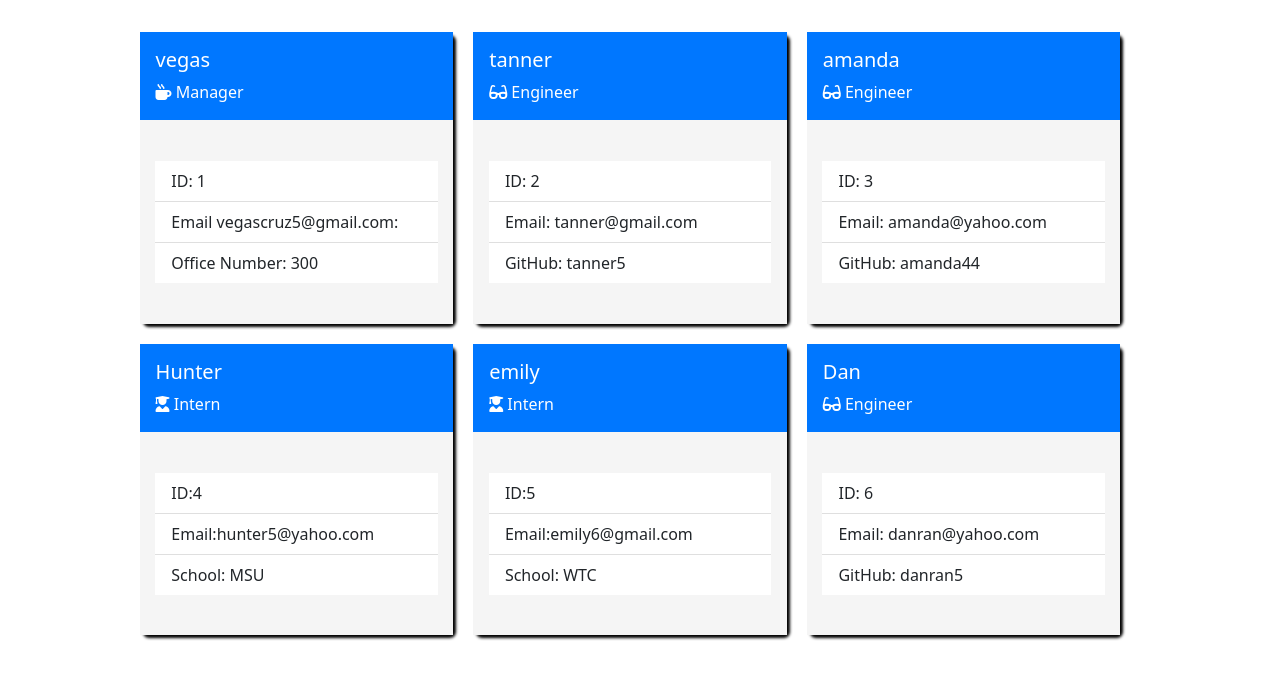
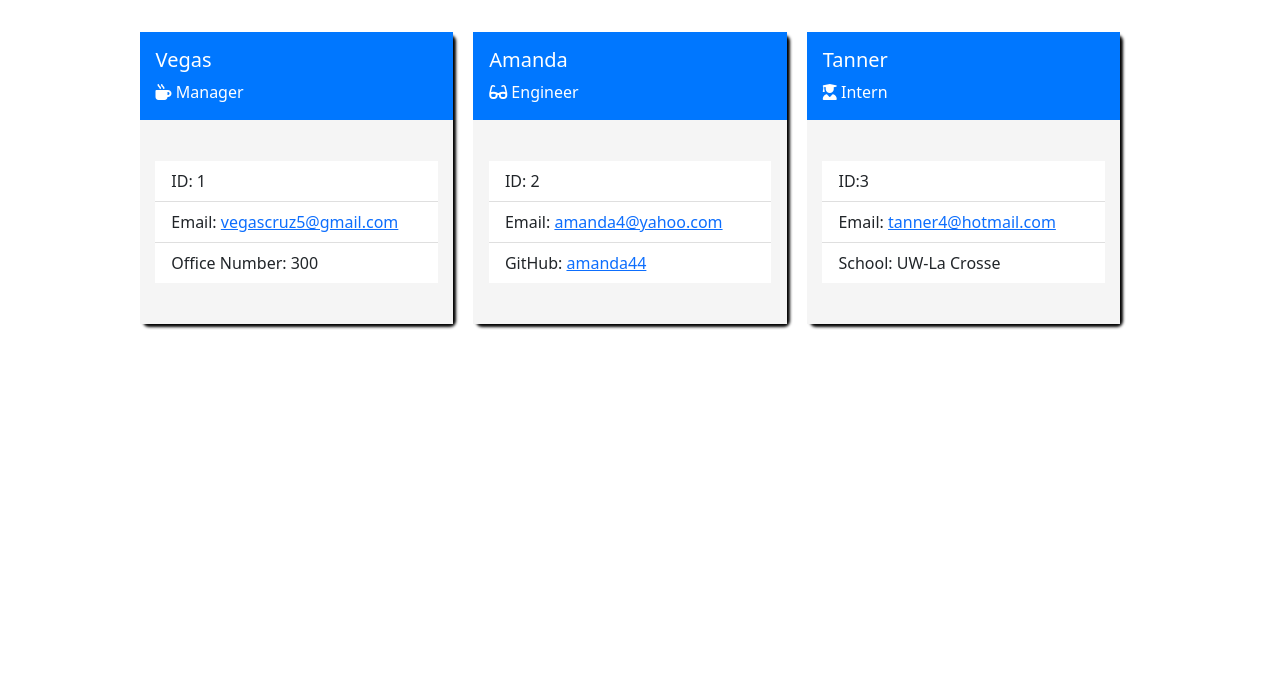
Before and after one commit to vegascruz/MSU-Team-Profile-Generator, a website: page index.html in a window 1280 px wide. Shown: the part 99-778 px from the top of the page. Drawn offline with nearby package versions, Linux system fonts and the light colour scheme.

Commit message:
Final final commit. forgot to run tests, and also a README.md

```diff
--- a/index.html
+++ b/index.html
@@ -16,13 +16,13 @@
 
     <div class="card">
       <div class="card-body">
-        <h5 class="card-title">vegas</h5>
+        <h5 class="card-title">Vegas</h5>
         <p class="card-text"><i class="fa-solid fa-mug-hot"></i> Manager</p>
       </div>
       <div>
           <ul id="card-list"class="list-group list-group-flush">
               <li class="list-group-item">ID: 1</li>
-              <li class="list-group-item">Email vegascruz5@gmail.com:</li>
+              <li class="list-group-item">Email: <a href="mailto:vegascruz5@gmail.com">vegascruz5@gmail.com</a></li>
               <li class="list-group-item">Office Number: 300</li>
           </ul>
       </div>
@@ -31,74 +31,32 @@
 
   <div class="card">
       <div class="card-body">
-        <h5 class="card-title">tanner</h5>
+        <h5 class="card-title">Amanda</h5>
         <p class="card-text"><i class="fa-solid fa-glasses"></i> Engineer</p>
       </div>
       <div>
           <ul id="card-list"class="list-group list-group-flush">
               <li class="list-group-item">ID: 2</li>
-              <li class="list-group-item">Email: tanner@gmail.com</li>
-              <li class="list-group-item">GitHub: tanner5</li>
-          </ul>
-      </div>
-  </div>
-
-  <div class="card">
-      <div class="card-body">
-        <h5 class="card-title">amanda</h5>
-        <p class="card-text"><i class="fa-solid fa-glasses"></i> Engineer</p>
-      </div>
-      <div>
-          <ul id="card-list"class="list-group list-group-flush">
-              <li class="list-group-item">ID: 3</li>
-              <li class="list-group-item">Email: amanda@yahoo.com</li>
-              <li class="list-group-item">GitHub: amanda44</li>
+              <li class="list-group-item">Email: <a href="mailto:amanda4@yahoo.com">amanda4@yahoo.com</a></li>
+              <li class="list-group-item">GitHub: <a href="https://github.com/amanda44" target="_blank">amanda44</a></li>
           </ul>
       </div>
   </div>
 
     <div class="card">
       <div class="card-body">
-        <h5 class="card-title">Hunter</h5>
+        <h5 class="card-title">Tanner</h5>
         <p class="card-text"><i class="fa-solid fa-user-graduate"></i> Intern</p>
       </div>
       <div>
           <ul id="card-list"class="list-group list-group-flush">
-              <li class="list-group-item">ID:4</li>
-              <li class="list-group-item">Email:hunter5@yahoo.com</li>
-              <li class="list-group-item">School: MSU</li>
+              <li class="list-group-item">ID:3</li>
+              <li class="list-group-item">Email: <a href="mailto:tanner4@hotmail.com">tanner4@hotmail.com</a></li>
+              <li class="list-group-item">School: UW-La Crosse</li>
           </ul>
       </div>
     </div>
 
-    <div class="card">
-      <div class="card-body">
-        <h5 class="card-title">emily</h5>
-        <p class="card-text"><i class="fa-solid fa-user-graduate"></i> Intern</p>
-      </div>
-      <div>
-          <ul id="card-list"class="list-group list-group-flush">
-              <li class="list-group-item">ID:5</li>
-              <li class="list-group-item">Email:emily6@gmail.com</li>
-              <li class="list-group-item">School: WTC</li>
-          </ul>
-      </div>
-    </div>
-
-  <div class="card">
-      <div class="card-body">
-        <h5 class="card-title">Dan</h5>
-        <p class="card-text"><i class="fa-solid fa-glasses"></i> Engineer</p>
-      </div>
-      <div>
-          <ul id="card-list"class="list-group list-group-flush">
-              <li class="list-group-item">ID: 6</li>
-              <li class="list-group-item">Email: danran@yahoo.com</li>
-              <li class="list-group-item">GitHub: danran5</li>
-          </ul>
-      </div>
-  </div>
-
           </div>
   </body>
   </html>
--- a/index.js
+++ b/index.js
@@ -71,7 +71,8 @@ function addManager(){
     ])
     .then((managerInput) => {
       // Use user feedback for... whatever!!
-      const { managerName, ID, email, officeNumber} = managerInput;
+      let { managerName, ID, email, officeNumber} = managerInput;
+      managerName = managerName.charAt(0).toUpperCase() + managerName.slice(1);
       //this is creating a Manager object using the variables above as params
       const manager = new Manager(managerName, ID, email, officeNumber);
 
@@ -166,7 +167,9 @@ function addEmployee(){
         }
     ])
     .then((employeeInput) => {
+
         let {employeeName, ID, email, role, githubUserName, school, confirmation} = employeeInput;
+        employeeName = employeeName.charAt(0).toUpperCase() + employeeName.slice(1);
         let employee;
 
         if(role === 'Engineer'){
@@ -197,6 +200,7 @@ function writeFile(data){
         //else, confirmation message
         }else{
             console.log("Your team profile page has been made... see folder");
+            process.exit()
         }
     })
 }
```
Also changed, not shown: package.json (+15 -0 lines), source/generatePage.js (+4 -4 lines), source/template.html (renamed from template.html, +3 -1 lines), tests/Employee.test.js (added, +34 -0 lines), tests/Engineer.test.js (added, +20 -0 lines), tests/Intern.test.js (added, +21 -0 lines), tests/Manager.test.js (added, +14 -0 lines), README.md (added), images/consoleJestTests.png (added), images/team-profile-generator-inConsole.png (added), images/team-profile-page.png (added), 1 other file.
